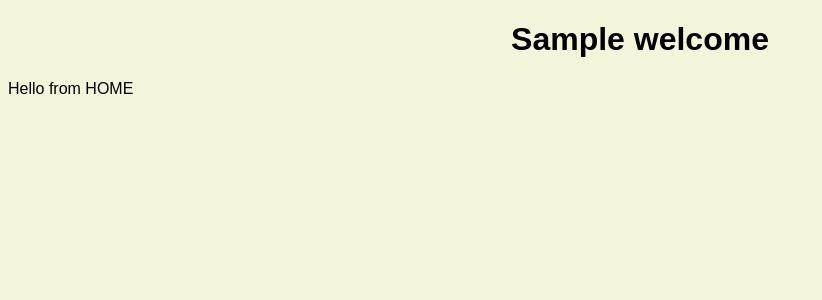
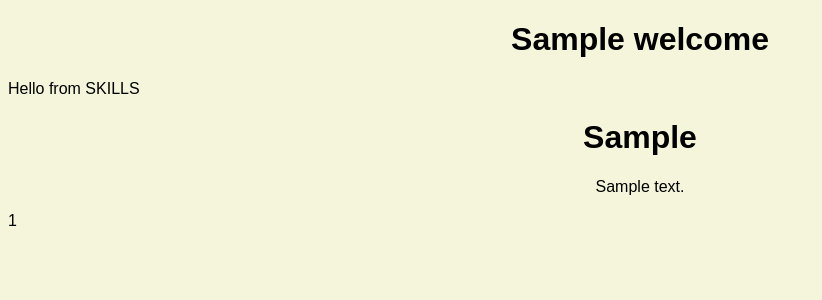
Before and after one commit to AhmedNasser1601/Flask-Skills, a Flask app: template templates/HOME.html in a window 1280 px wide. Shown: the top 300 px of the page, without its empty margins (0-822 px from the left). Run offline with Flask 3, Linux system fonts and the light colour scheme; the template is opened without the code that fills it: most values are stand-ins (such as "Sample title", 1, 10 or a date in 2020).

Commit message:
Update HOME.html

```diff
--- a/templates/HOME.html
+++ b/templates/HOME.html
@@ -1,4 +1,16 @@
 {% extends "base.html" %}
 {% block body %}
-    Hello from HOME
+    Hello from SKILLS
+
+    <h1 class="page-head">{{ page_head }}</h1>
+    <p class="page-description">{{ page_description }}</p>
+
+    {% for skill in skills %}
+        <div class="skill-box">
+            <div class="skill-name">{{ skill[0] }}</div>
+            <div class="skill-progress">
+                <span data-width="{{ skill[1] }}%"></span>
+            </div>
+        </div>
+    {% endfor %}
 {% endblock %}
```
